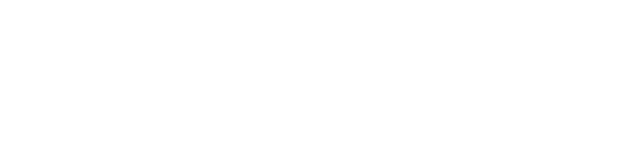
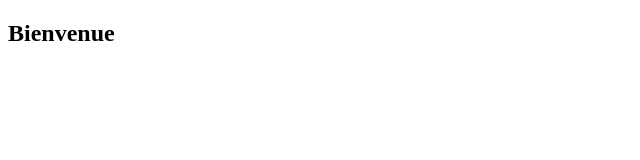
Before and after one commit to VeraDosSantos/projetGroupe, a plain HTML site: page index.html in a window 1280 px wide. Shown: the whole page, without its empty margins (0-640 px from the left). Drawn offline with Linux system fonts and the light colour scheme.

Commit message:
cretaion de la navbar

```diff
--- a/index.html
+++ b/index.html
@@ -6,6 +6,12 @@
     <title>Projet Groupe</title>
 </head>
 <body>
-
+    <header>
+        <nav>
+            <h1>
+                Bienvenue
+            </h1>
+        </nav>
+    </header>
 </body>
 </html>
```
